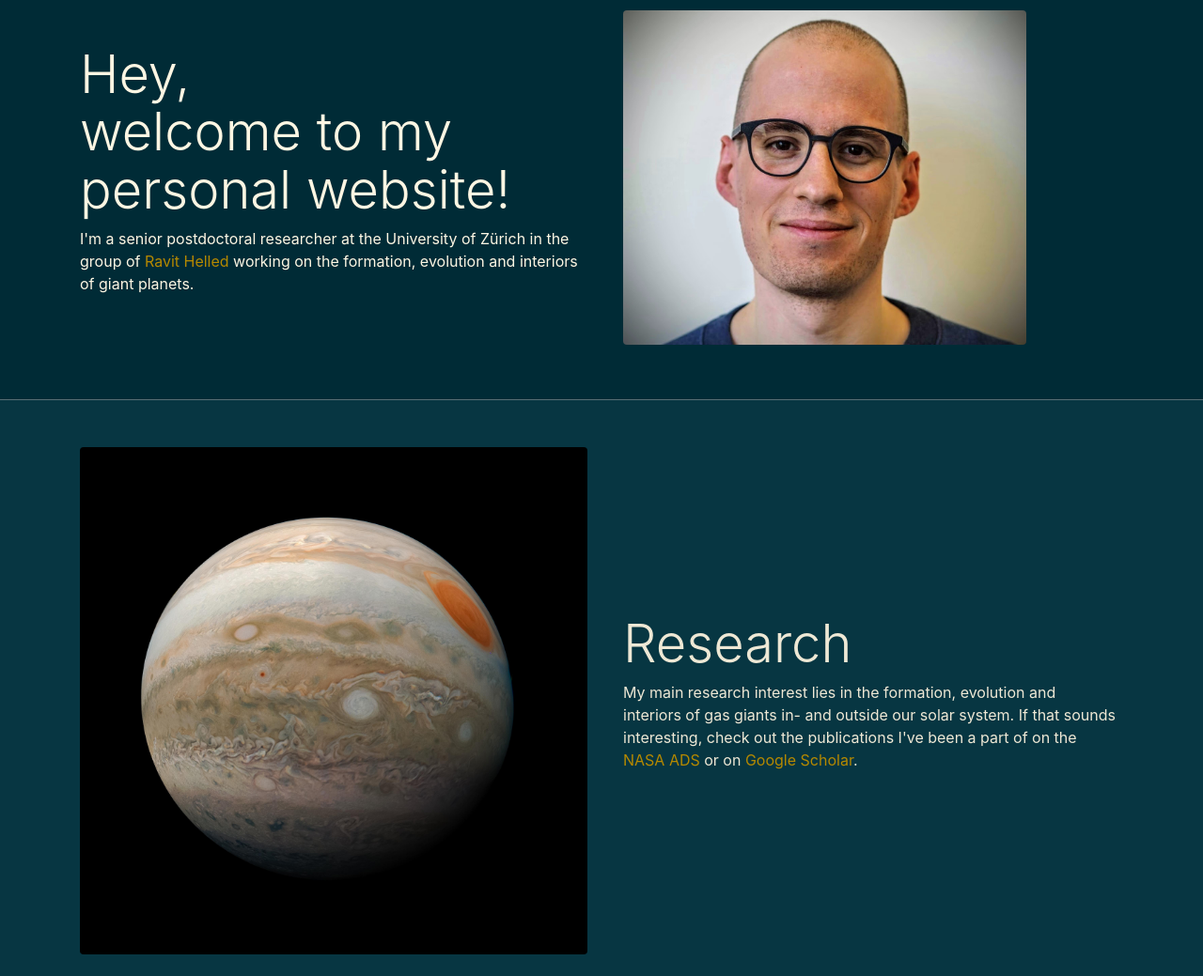
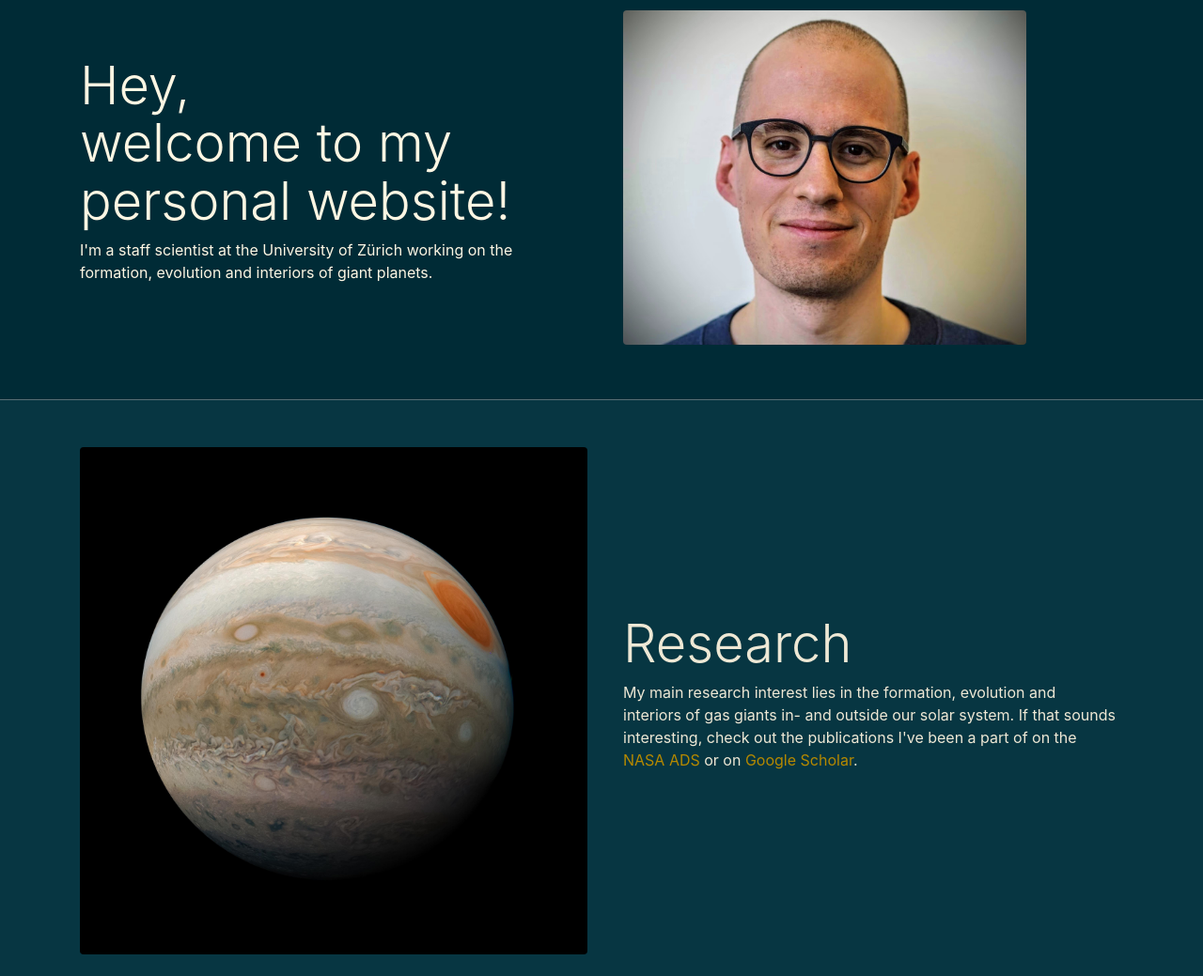
Before and after one commit to tiny-hippo/tiny-hippo.github.io, a website: page index.html in a window 1280 px wide. Shown: the part 773-1812 px from the top of the page at 94% size. Drawn offline with Linux system fonts and the light colour scheme.

Commit message:
Update description

```diff
--- a/index.html
+++ b/index.html
@@ -71,7 +71,7 @@
           <div class="col-md-6 order-1">
             <div class="p-6">
               <h2 class="display-4">Hey, <br /> welcome to my personal website!</h2>
-              <p>I'm a senior postdoctoral researcher at the University of Zürich in the group of <a href="http://www.ics.uzh.ch/~rhelled/Site/Home.html"> Ravit Helled</a> working on the formation, evolution and interiors of giant planets.</p>
+              <p>I'm a staff scientist at the University of Zürich working on the formation, evolution and interiors of giant planets.</p>
             </div>
           </div>
         </div>
```
